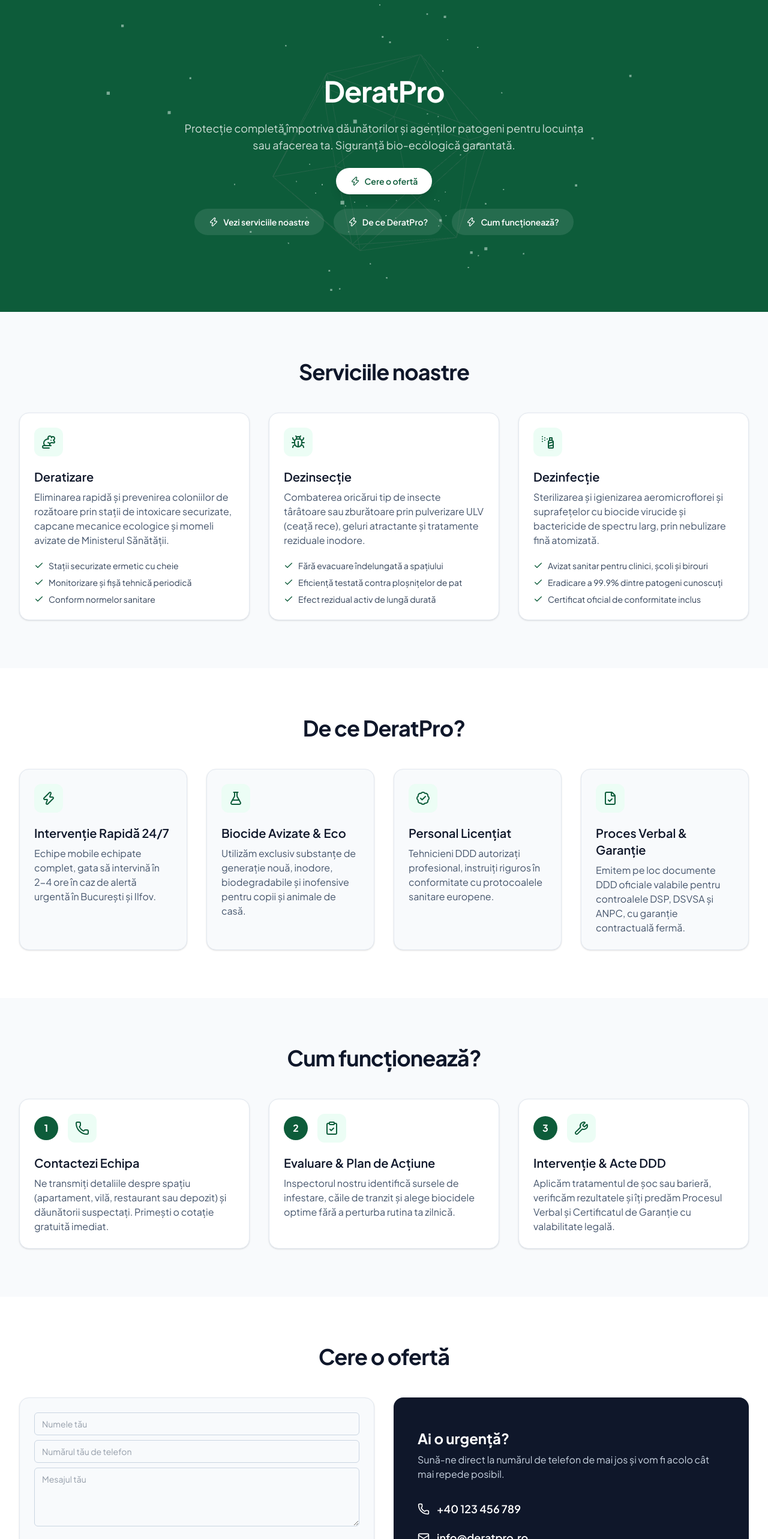
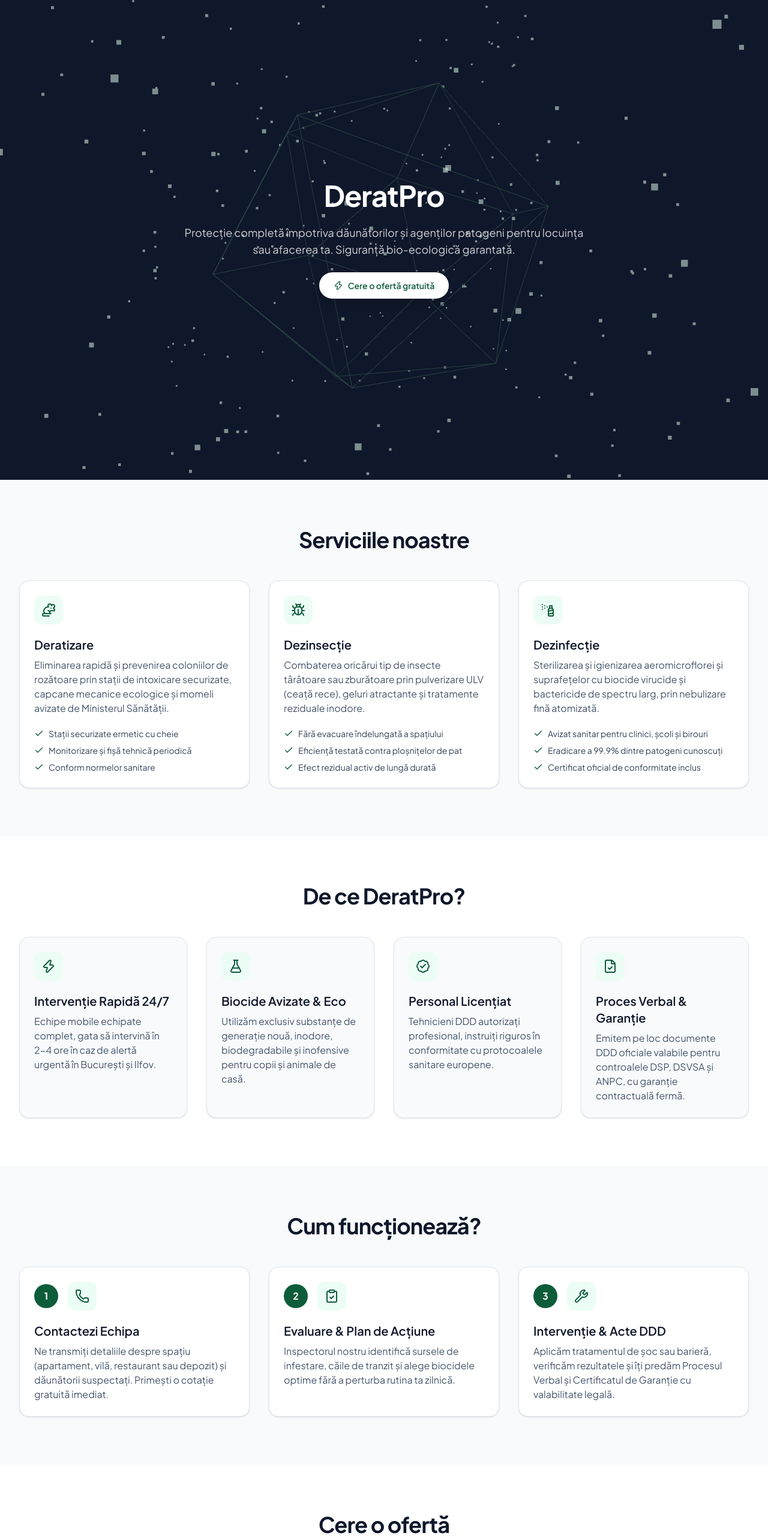
Before and after one commit to mihaidragoi/DeratPro, a Next.js app in the folder deratpro/: page / in a window 1280 px wide. Shown: the top 2566 px of the page at 60% size. Built offline with nearby package versions, Linux system fonts and the light colour scheme.

Commit message:
feat: fixed bugs
- improved overall code
- improved visibility of the site
- created ReadMe (in progress)

```diff
--- a/deratpro/components/Contact.tsx
+++ b/deratpro/components/Contact.tsx
@@ -1,13 +1,13 @@
 "use client";
 import { useState, type ChangeEvent, type SubmitEvent } from "react";
 
-import { Phone, Mail} from "lucide-react";
+import { Phone, Mail } from "lucide-react";
 import { siteInfo } from "@/data/content";
 
 export default function Contact() {
 
 
-    const [values, setValues] = useState({name: "", phone: "", message: ""});
+    const [values, setValues] = useState({ name: "", phone: "", message: "" });
 
     const [errors, setErrors] = useState<Record<string, string>>({});
 
@@ -15,18 +15,19 @@
 
     const validate = (values: Record<string, string>) => {
         const newErrors: Record<string, string> = {};
-        if (!values.name || values.name.length < 2) newErrors.name = "Numele este obligatoriu și trebuie să aibă cel puțin 2 caractere.";
-        if (!values.phone || !/^\d{10}$/.test(values.phone)) newErrors.phone = "Numărul de telefon este obligatoriu și trebuie să aibă 10 cifre.";
-        if (!values.message || values.message.length < 10) newErrors.message = "Mesajul este obligatoriu si trebuie să aibă cel puțin 10 caractere.";
+        if (!values.name || values.name.trim().length < 2) newErrors.name = "Numele este obligatoriu și trebuie să aibă cel puțin 2 caractere.";
+        const phone = values.phone.replace(/\s/g, "");
+        if (!/^(\+40|0)7\d{8}$/.test(phone)) newErrors.phone = "Introdu un număr valid, de exemplu 0722 123 456.";
+        if (!values.message || values.message.trim().length < 10) newErrors.message = "Mesajul este obligatoriu și trebuie să aibă cel puțin 10 caractere.";
         return newErrors;
     }
 
     const handleChange = (e: ChangeEvent<HTMLInputElement | HTMLTextAreaElement>) => {
         const { name, value } = e.target;
         setValues((prevValues) => ({ ...prevValues, [name]: value }));
-        if(errors[name])
+        if (errors[name])
             setErrors((prevErrors) => ({ ...prevErrors, [name]: "" }));
-        if(isSuccess)
+        if (isSuccess)
             setIsSuccess(false);
     }
 
@@ -35,8 +36,7 @@
         const newErrors = validate(values);
         setErrors(newErrors);
         if (Object.keys(newErrors).length === 0) {
-            console.log("Form submitted:", values);
-            setValues({name: "", phone: "", message: ""});
+            setValues({ name: "", phone: "", message: "" });
             setIsSuccess(true);
         }
     }
@@ -47,18 +47,18 @@
                 <h2 className="mb-12 text-center text-3xl font-bold tracking-tight text-secondary md:text-4xl"> Cere o ofertă </h2>
                 <div className="grid grid-cols-1 gap-8 md:grid-cols-2">
 
-                    <form className="flex flex-col items-center gap-2 rounded-2xl border border-slate-200 bg-surface p-6 shadow-sm transition-shadow duration-300 hover:shadow-lg" onSubmit={handleSubmit}>
+                    <form className="flex flex-col items-center gap-2 rounded-2xl border border-slate-200 bg-surface p-6 shadow-sm" onSubmit={handleSubmit}>
                         <label htmlFor="name" className="sr-only"> Nume </label>
-                        <input type="text" id="name" name="name" placeholder="Numele tău" className="w-full rounded-md border border-slate-300 px-3 py-2 text-sm text-slate-700 focus:border-primary focus:ring focus:ring-primary/20" value={values.name} onChange={handleChange}/>
-                        {errors.name && <p className="text-sm text-red-500">{errors.name}</p>}
+                        <input type="text" id="name" name="name" placeholder="Numele tău" className="w-full rounded-md border border-slate-300 px-4 py-3 text-base text-slate-700 focus:border-primary focus:outline-none focus:ring-4 focus:ring-primary/15" value={values.name} onChange={handleChange} aria-invalid={Boolean(errors.name)} />
+                        {errors.name && <p className="self-start text-sm text-red-600">{errors.name}</p>}
                         <label htmlFor="phone" className="sr-only"> Telefon </label>
-                        <input type="tel" id="phone" name="phone" placeholder="Numărul tău de telefon" className="w-full rounded-md border border-slate-300 px-3 py-2 text-sm text-slate-700 focus:border-primary focus:ring focus:ring-primary/20" value={values.phone} onChange={handleChange} />
-                        {errors.phone && <p className="text-sm text-red-500">{errors.phone}</p>}
+                        <input type="tel" id="phone" name="phone" placeholder="Numărul tău de telefon" className="w-full rounded-md border border-slate-300 px-4 py-3 text-base text-slate-700 focus:border-primary focus:outline-none focus:ring-4 focus:ring-primary/15" value={values.phone} onChange={handleChange} aria-invalid={Boolean(errors.phone)} />
+                        {errors.phone && <p className="self-start text-sm text-red-600">{errors.phone}</p>}
                         <label htmlFor="message" className="sr-only"> Mesaj </label>
-                        <textarea id="message" name="message" placeholder="Mesajul tău" className="w-full rounded-md border border-slate-300 px-3 py-2 text-sm text-slate-700 focus:border-primary focus:ring focus:ring-primary/20" value={values.message} onChange={handleChange} rows={4} />
-                        {errors.message && <p className="text-sm text-red-500">{errors.message}</p>}
-                        <button type="submit" className="mt-4 w-full rounded-md bg-primary px-4 py-2 text-sm font-semibold text-white transition-colors duration-300 hover:bg-primary/90"> Trimite </button>
-                        {isSuccess && <p className="mt-2 text-sm text-green-500"> Mesajul a fost trimis cu succes! </p>}
+                        <textarea id="message" name="message" placeholder="Mesajul tău" className="w-full rounded-md border border-slate-300 px-4 py-3 text-base text-slate-700 focus:border-primary focus:outline-none focus:ring-4 focus:ring-primary/15" value={values.message} onChange={handleChange} rows={4} aria-invalid={Boolean(errors.message)} />
+                        {errors.message && <p className="self-start text-sm text-red-600">{errors.message}</p>}
+                        <button type="submit" className="mt-4 h-12 w-full rounded-md bg-primary px-4 text-base font-semibold text-white transition-colors duration-300 hover:bg-primary/90"> Trimite </button>
+                        {isSuccess && <p className="mt-2 text-sm text-primary" role="status"> Cererea a fost trimisă cu succes! </p>}
                     </form>
 
                     <div className="flex flex-col justify-center rounded-2xl bg-secondary p-8 text-white md:p-10">
@@ -66,12 +66,12 @@
                         <p className="mt-2 text-slate-300"> Sună-ne direct la numărul de telefon de mai jos și vom fi acolo cât mai repede posibil. </p>
                         <div className="mt-8 flex flex-col gap-5">
                             <a href={`tel:${siteInfo.phone.replace(/\s/g, "")}`} className="flex items-center gap-3 text-lg font-semibold hover:text-accent transition-colors" >
-                            <Phone className="h-5 w-5" aria-hidden="true" />
-                            {siteInfo.phone}
+                                <Phone className="h-5 w-5" aria-hidden="true" />
+                                {siteInfo.phone}
                             </a>
                             <a href={`mailto:${siteInfo.email}`} className="flex items-center gap-3 text-lg font-semibold hover:text-accent transition-colors">
-                            <Mail className="h-5 w-5" aria-hidden="true" />
-                            {siteInfo.email}
+                                <Mail className="h-5 w-5" aria-hidden="true" />
+                                {siteInfo.email}
                             </a>
                         </div>
                     </div>
--- a/deratpro/components/Hero.tsx
+++ b/deratpro/components/Hero.tsx
@@ -2,13 +2,13 @@
 
 import { Zap } from "lucide-react";
 import { siteInfo } from "@/data/content";
-import {useRef} from "react";
-import {Canvas, useFrame} from "@react-three/fiber";
-import {useMemo} from "react";
+import { useRef, useMemo } from "react";
+import { Canvas, useFrame } from "@react-three/fiber";
+import type { Mesh, Points } from "three";
 
 function HeroCanvasShape() {
-    const meshRef = useRef<any>(null);
-    useFrame((state, delta) => {
+    const meshRef = useRef<Mesh>(null);
+    useFrame((_, delta) => {
         if (meshRef.current) {
             meshRef.current.rotation.x += delta * 0.1;
             meshRef.current.rotation.y += delta * 0.15;
@@ -23,19 +23,22 @@
     );
 }
 
+const PARTICLE_COUNT = 400;
+
+function createPositions(count: number) {
+    const positions = new Float32Array(count * 3);
+    for (let i = 0; i < positions.length; i++) {
+        positions[i] = (Math.random() - 0.5) * 10;
+    }
+    return positions;
+}
+
+
 function HeroParticles() {
-    const particlesRef = useRef<any>(null);
-    const particlesPosition = useMemo(() => {
-        const positions = [];
-        for (let i = 0; i < 100; i++) {
-            positions.push((Math.random() - 0.5) * 10);
-            positions.push((Math.random() - 0.5) * 10);
-            positions.push((Math.random() - 0.5) * 10);
-        }
-        return new Float32Array(positions);
-    }, []);
+    const particlesRef = useRef<Points>(null);
+    const particlesPosition = useMemo(() => createPositions(PARTICLE_COUNT), []);
 
-    useFrame((state, delta) => {
+    useFrame((_, delta) => {
         if (particlesRef.current) {
             particlesRef.current.rotation.x += delta * 0.05;
             particlesRef.current.rotation.y += delta * 0.05;
@@ -46,7 +49,7 @@
         <points ref={particlesRef}>
             <bufferGeometry>
                 <bufferAttribute
-                    attach = "attributes-position"
+                    attach="attributes-position"
                     args={[particlesPosition, 3]}
                 />
             </bufferGeometry>
@@ -59,9 +62,9 @@
 
 export default function Hero() {
     return (
-            <section id="hero" className="relative overflow-hidden bg-primary py-10 md:py-32">
-                <div className="absolute inset-0 z-0">
-                    <Canvas camera={{ position: [0, 0, 5], fov: 75 }}>
+        <section id="hero" className="relative flex min-h-svh items-center overflow-hidden bg-secondary py-20">
+            <div className="absolute inset-0 z-0" aria-hidden="true">
+                <Canvas dpr={[1, 2]} camera={{ position: [0, 0, 5], fov: 75 }}>
                     <ambientLight intensity={0.5} />
                     <pointLight position={[10, 10, 10]} />
                     <HeroCanvasShape />
@@ -70,28 +73,14 @@
             </div>
 
 
-                <div className="relative z-10 mx-auto max-w-7xl px-4 md:px-8">
+            <div className="relative z-10 mx-auto w-full max-w-7xl px-4 md:px-8">
                 <div className="flex flex-col items-center justify-center gap-6 text-center">
                     <h1 className="text-3xl font-bold tracking-tight text-white md:text-5xl"> {siteInfo.name} </h1>
                     <p className="max-w-2xl text-lg text-white/80"> {siteInfo.tagline} </p>
                     <a href="#contact" className="inline-flex items-center gap-2 rounded-full bg-white px-6 py-3 text-sm font-semibold text-primary shadow-lg transition-colors duration-300 hover:bg-slate-100">
                         <Zap className="h-4 w-4" aria-hidden="true" />
-                        Cere o ofertă
+                        {siteInfo.ctaLabel}
                     </a>
-                    <div className="flex flex-wrap items-center justify-center gap-4">
-                    <a href="#servicii" className="inline-flex items-center gap-2 rounded-full bg-white/10 px-6 py-3 text-sm font-semibold text-white transition-colors duration-300 hover:bg-white/5">
-                        <Zap className="h-4 w-4" aria-hidden="true" />
-                        Vezi serviciile noastre
-                    </a>
-                    <a href="#de-ce-deratpro" className="inline-flex items-center gap-2 rounded-full bg-white/10 px-6 py-3 text-sm font-semibold text-white transition-colors duration-300 hover:bg-white/5">
-                        <Zap className="h-4 w-4" aria-hidden="true" />
-                        De ce DeratPro?
-                    </a>
-                    <a href="#cum-functioneaza" className="inline-flex items-center gap-2 rounded-full bg-white/10 px-6 py-3 text-sm font-semibold text-white transition-colors duration-300 hover:bg-white/5">
-                        <Zap className="h-4 w-4" aria-hidden="true" />
-                        Cum funcționează?
-                    </a>
-                    </div>
                 </div>
             </div>
         </section>
--- a/deratpro/components/HowItWorks.tsx
+++ b/deratpro/components/HowItWorks.tsx
@@ -1,4 +1,4 @@
-import {steps} from "@/data/content";
+import { steps } from "@/data/content";
 
 export default function HowItWorks() {
     return (
@@ -14,7 +14,7 @@
                                 <span className="flex h-10 w-10 items-center justify-center rounded-full bg-primary font-bold text-white"> {number} </span>
                                 <div className="flex h-12 w-12 items-center justify-center rounded-xl bg-emerald-50">
                                     <Icon className="h-6 w-6 text-primary" aria-hidden="true" />
-                                 </div>
+                                </div>
                             </div>
                             <h3 className="mb-2 text-xl font-semibold text-secondary">{title}</h3>
                             <p className="text-slate-600">{description}</p>
--- a/deratpro/components/Services.tsx
+++ b/deratpro/components/Services.tsx
@@ -7,7 +7,7 @@
       <div className="mx-auto max-w-7xl px-4 md:px-8">
         <h2 className="mb-12 text-center text-3xl font-bold tracking-tight text-secondary md:text-4xl"> Serviciile noastre </h2>
 
-        <div className="grid grid-cols-1 gap-8 md:grid-cols-2 lg:grid-cols-3">
+        <div className="grid grid-cols-1 gap-8 lg:grid-cols-3">
           {services.map(({ title, description, icon: Icon, points }) => (
             <article
               key={title}
--- a/deratpro/data/content.ts
+++ b/deratpro/data/content.ts
@@ -10,9 +10,8 @@
     ClipboardCheck,
     Wrench,
     type LucideIcon,
-} from "lucide-react"; // importare icons
+} from "lucide-react";
 
-//tipuri date
 
 export type Service = {
     title : string;
@@ -34,7 +33,6 @@
     icon : LucideIcon;
 };
 
-// informatii generale site, servicii, contact
 
 export const siteInfo = {
     name : "DeratPro",
@@ -43,13 +41,6 @@
     phone : "+40 123 456 789",
     email : "info@deratpro.ro"
 };
-
-export const navLinks = [
-    {label:"Servicii", href:"#servicii"},
-    {label:"De ce DeratPro?", href:"#de-ce-deratpro"},
-    {label:"Cum funcționează?", href:"#cum-functioneaza"},
-    {label:"Contact", href:"#contact"}
-];
 
 export const services : Service[] = [
     {
```
Also changed, not shown: deratpro/app/globals.css (+4 -4 lines), 1 other file (tests, documents, lock files or other folders). Lines whose indentation alone changed are shown as unchanged.
